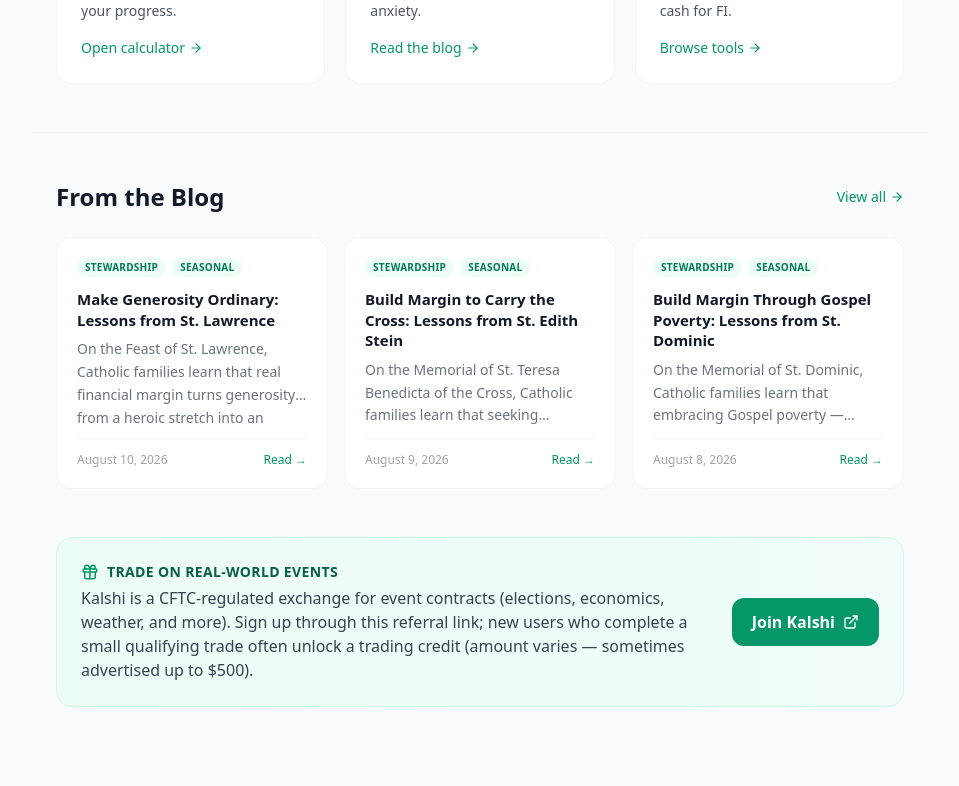
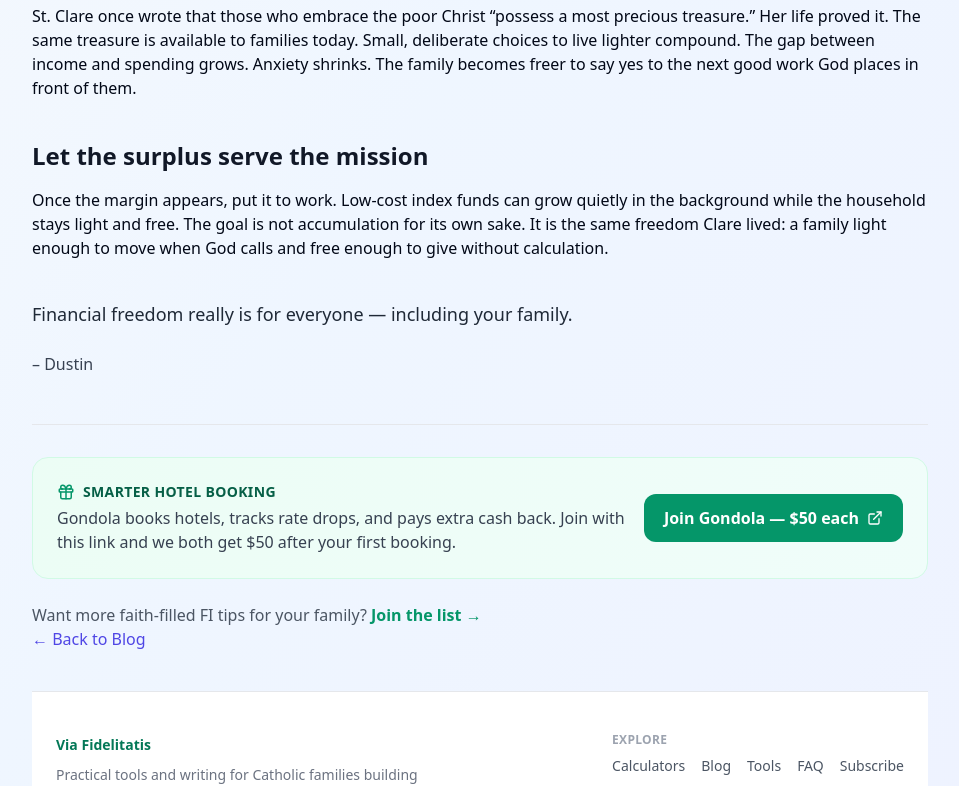
Before and after one commit to daughterpop/super-fi-calc, a React (Vite) app: page /blog/live-light-like-st-clare-lessons-for-family-freedom in a window 1280 px wide. Shown: the part 937-1723 px from the top of the page, without its empty margins (160-1119 px from the left). Built offline with nearby package versions, Linux system fonts and the light colour scheme.

Commit message:
Add daily blog post: Live Light Like St. Clare: Lessons for Family Freedom – August 11, 2026

```diff
--- a/src/data/posts.js
+++ b/src/data/posts.js
@@ -1,4 +1,14 @@
 const rawPosts = [
+  {
+    title: 'Live Light Like St. Clare: Lessons for Family Freedom',
+    date: 'August 11, 2026',
+    dateSort: '2026-08-11',
+    excerpt: 'On the Memorial of St. Clare of Assisi, Catholic families learn that deliberately living light — fewer possessions, less lifestyle pressure — creates the practical margin that turns financial independence into everyday freedom for mission and family.',
+    readTime: '4 min read',
+    link: '/blog/live-light-like-st-clare-lessons-for-family-freedom',
+    tags: ['Stewardship', 'Seasonal', 'Prayer', 'Legacy'],
+    featured: false
+  },
   {
     title: 'Make Generosity Ordinary: Lessons from St. Lawrence',
     date: 'August 10, 2026',
--- a/src/main.jsx
+++ b/src/main.jsx
@@ -49,6 +49,7 @@ import BuildMarginToTrustProvidenceLessonsFromStCajetan from './pages/build-marg
 import BuildMarginThroughGospelPovertyLessonsFromStDominic from './pages/build-margin-through-gospel-poverty-lessons-from-st-dominic.jsx';
 import BuildMarginToCarryTheCrossLessonsFromStEdithStein from './pages/build-margin-to-carry-the-cross-lessons-from-st-edith-stein.jsx';
 import MakeGenerosityOrdinaryLessonsFromStLawrence from './pages/make-generosity-ordinary-lessons-from-st-lawrence.jsx';
+import LiveLightLikeStClareLessonsForFamilyFreedom from './pages/live-light-like-st-clare-lessons-for-family-freedom.jsx';
 
 ReactDOM.createRoot(document.getElementById('root')).render(
   <React.StrictMode>
@@ -102,6 +103,7 @@ ReactDOM.createRoot(document.getElementById('root')).render(
           <Route path="/blog/build-margin-through-gospel-poverty-lessons-from-st-dominic" element={<BuildMarginThroughGospelPovertyLessonsFromStDominic />} />
           <Route path="/blog/build-margin-to-carry-the-cross-lessons-from-st-edith-stein" element={<BuildMarginToCarryTheCrossLessonsFromStEdithStein />} />
           <Route path="/blog/make-generosity-ordinary-lessons-from-st-lawrence" element={<MakeGenerosityOrdinaryLessonsFromStLawrence />} />
+          <Route path="/blog/live-light-like-st-clare-lessons-for-family-freedom" element={<LiveLightLikeStClareLessonsForFamilyFreedom />} />
 
           <Route path="*" element={<App />} />
         </Routes>
--- /dev/null
+++ b/src/pages/live-light-like-st-clare-lessons-for-family-freedom.jsx
@@ -0,0 +1,65 @@
+import React from 'react';
+import BlogPostFooter from '../components/BlogPostFooter';
+
+export default function LiveLightLikeStClareLessonsForFamilyFreedom() {
+  return (
+    <div className="min-h-screen bg-gradient-to-br from-slate-50 via-blue-50 to-indigo-50 py-12 px-4">
+      <div className="max-w-4xl mx-auto prose prose-slate">
+        <h1 className="text-4xl md:text-5xl font-bold text-gray-900 mb-8">
+          Live Light Like St. Clare: Lessons for Family Freedom
+        </h1>
+
+        <p className="text-lg text-gray-700 mb-8 leading-relaxed">
+          Hey everyone,
+        </p>
+
+        <p className="text-xl font-semibold text-gray-800 mb-4">
+          Today the Church remembers St. Clare of Assisi.
+        </p>
+
+        <p className="mb-6">
+          Daughter of a wealthy family, she heard St. Francis preach and quietly left everything behind. She founded the Poor Clares, wrote the first rule for a women’s order, and spent decades living a life of radical simplicity that still radiates joy. One of her clearest teachings remains practical for every household: the lighter the load, the freer the heart to follow Christ.
+        </p>
+
+        <p className="mb-6">
+          Clare did not choose poverty as a punishment. She chose it as freedom. By owning almost nothing, she became available for prayer, for her sisters, and for whatever God asked next. That same principle works for Catholic families seeking financial independence. When we deliberately live light — fewer possessions, less lifestyle pressure, clearer limits — we create real margin. Margin turns financial independence from a distant number into everyday freedom to love and serve.
+        </p>
+
+        <h2 className="text-2xl font-bold text-gray-900 mt-10 mb-4">
+          Why living light builds lasting margin
+        </h2>
+        <p className="mb-6">
+          Most of the pressure on a family budget does not come from basic needs. It comes from the quiet accumulation of things and commitments that once felt optional and then became “necessary.” Housing that is larger than the mission requires. Vehicles that cost more in payments and insurance than the family actually uses. Subscriptions and stuff that demand time, space, and money. Clare’s example cuts through all of it: decide what is truly enough, then stop adding.
+        </p>
+
+        <ul className="list-disc pl-6 space-y-3 mb-8 text-gray-700">
+          <li>Walk through your home and name what still serves the family’s real mission and what only demands attention.</li>
+          <li>Set firm upper limits on the big categories — housing, cars, food, clothing — that still feel generous for your season of life.</li>
+          <li>When income rises, move the increase into savings and investments before lifestyle can expand to meet it.</li>
+          <li>Practice one seasonal “lighten the load” day each year: give away, sell, or simply stop buying what no longer helps the household move freely.</li>
+        </ul>
+
+        <p className="mb-6">
+          St. Clare once wrote that those who embrace the poor Christ “possess a most precious treasure.” Her life proved it. The same treasure is available to families today. Small, deliberate choices to live lighter compound. The gap between income and spending grows. Anxiety shrinks. The family becomes freer to say yes to the next good work God places in front of them.
+        </p>
+
+        <h2 className="text-2xl font-bold text-gray-900 mt-10 mb-4">
+          Let the surplus serve the mission
+        </h2>
+        <p className="mb-6">
+          Once the margin appears, put it to work. Low-cost index funds can grow quietly in the background while the household stays light and free. The goal is not accumulation for its own sake. It is the same freedom Clare lived: a family light enough to move when God calls and free enough to give without calculation.
+        </p>
+
+        <p className="text-lg font-medium text-gray-800 mt-10">
+          Financial freedom really is for everyone — including your family.
+        </p>
+
+        <p className="text-gray-700 font-medium mt-6">
+          – Dustin
+        </p>
+
+        <BlogPostFooter />
+      </div>
+    </div>
+  );
+}
```
Also changed, not shown: 2 other files (tests, documents, lock files or other folders).
